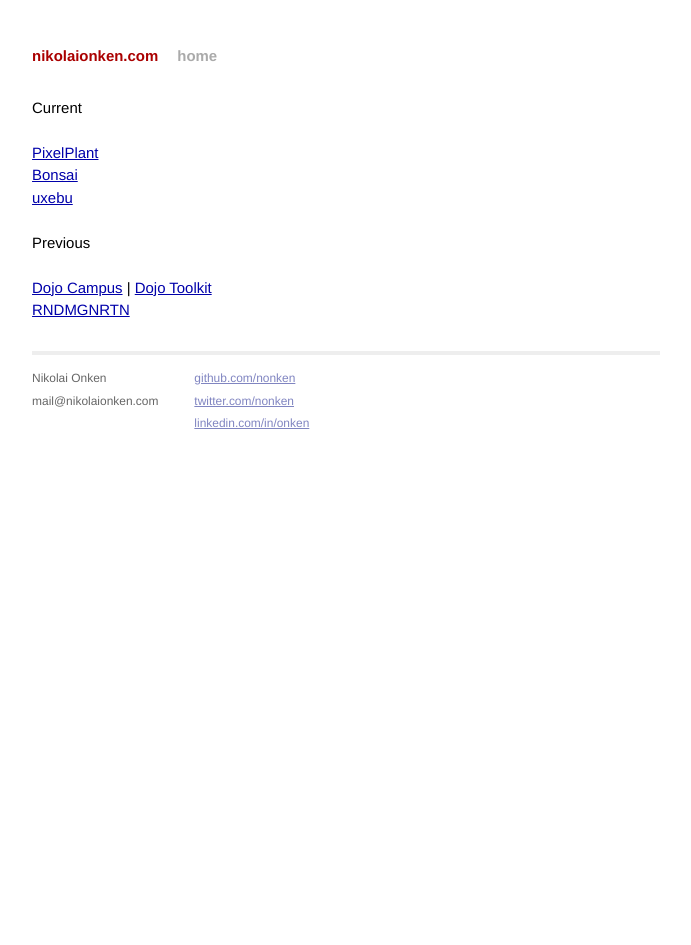
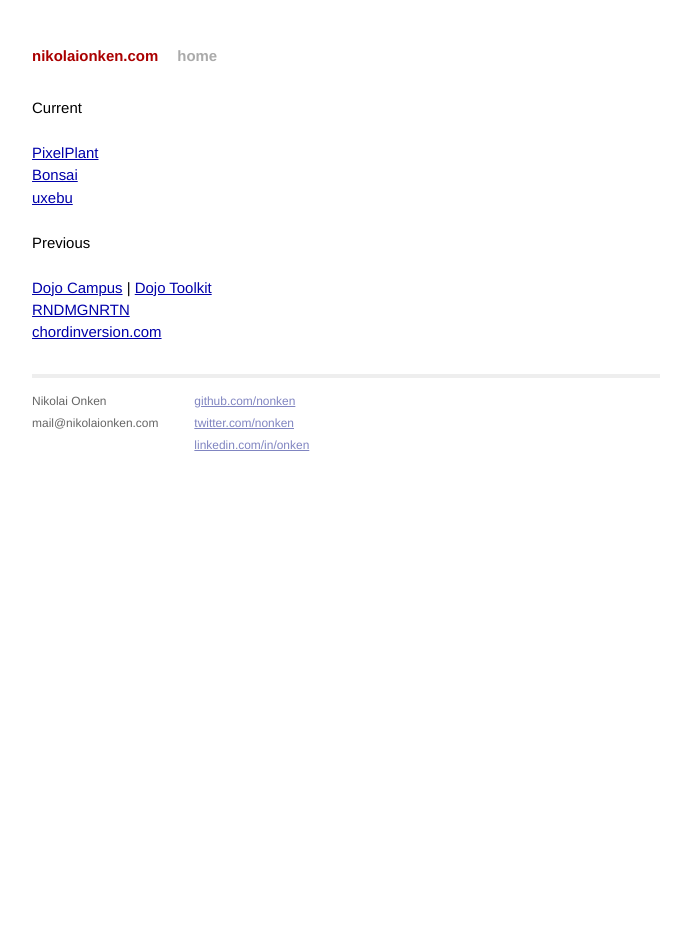
Before and after one commit to nonken/nikolaionken.com, a Jekyll site: the page built from index.html, in a window 1280 px wide. Shown: the whole page, without its empty margins (294-985 px from the left). Built offline with Jekyll 4.4.1, drawn with Linux system fonts in a browser that asks for light colours.

Commit message:
Added chordinversion.com

```diff
--- a/index.html
+++ b/index.html
@@ -12,7 +12,8 @@ title: nikolaionken.com
     Previous
     <br /><br />
     <a href="http://www.dojocampus.org">Dojo Campus</a> | <a href="http://www.dojotoolkit.org">Dojo Toolkit</a><br />
-    <a href="http://www.rndmgnrtn.com">RNDMGNRTN</a>
+    <a href="http://www.rndmgnrtn.com">RNDMGNRTN</a><br />
+    <a href="http://www.chordinversion.com">chordinversion.com</a>
   <!-- <h1>Blog Posts</h1> -->
   <ul class="posts">
     {% for post in site.posts %}
```
